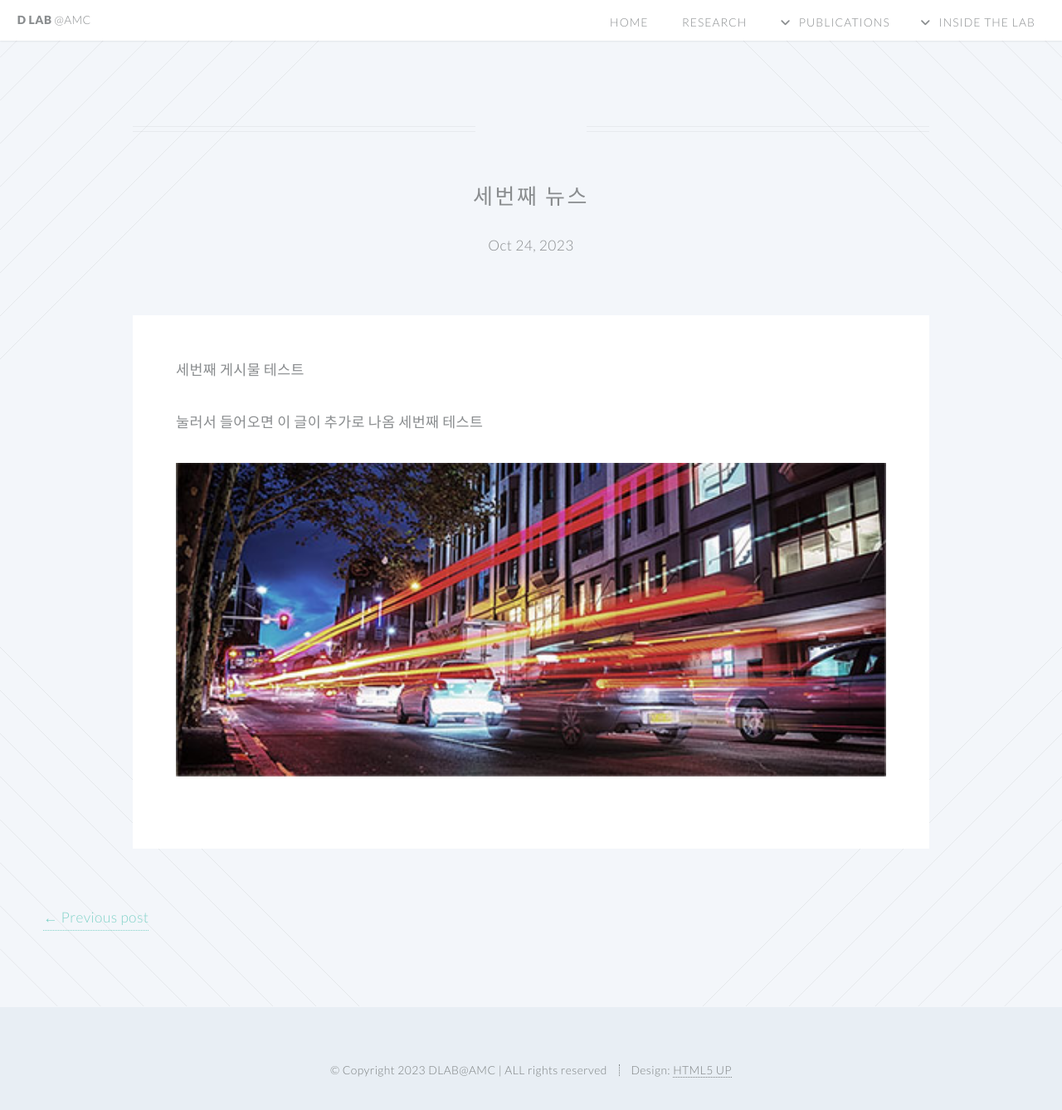
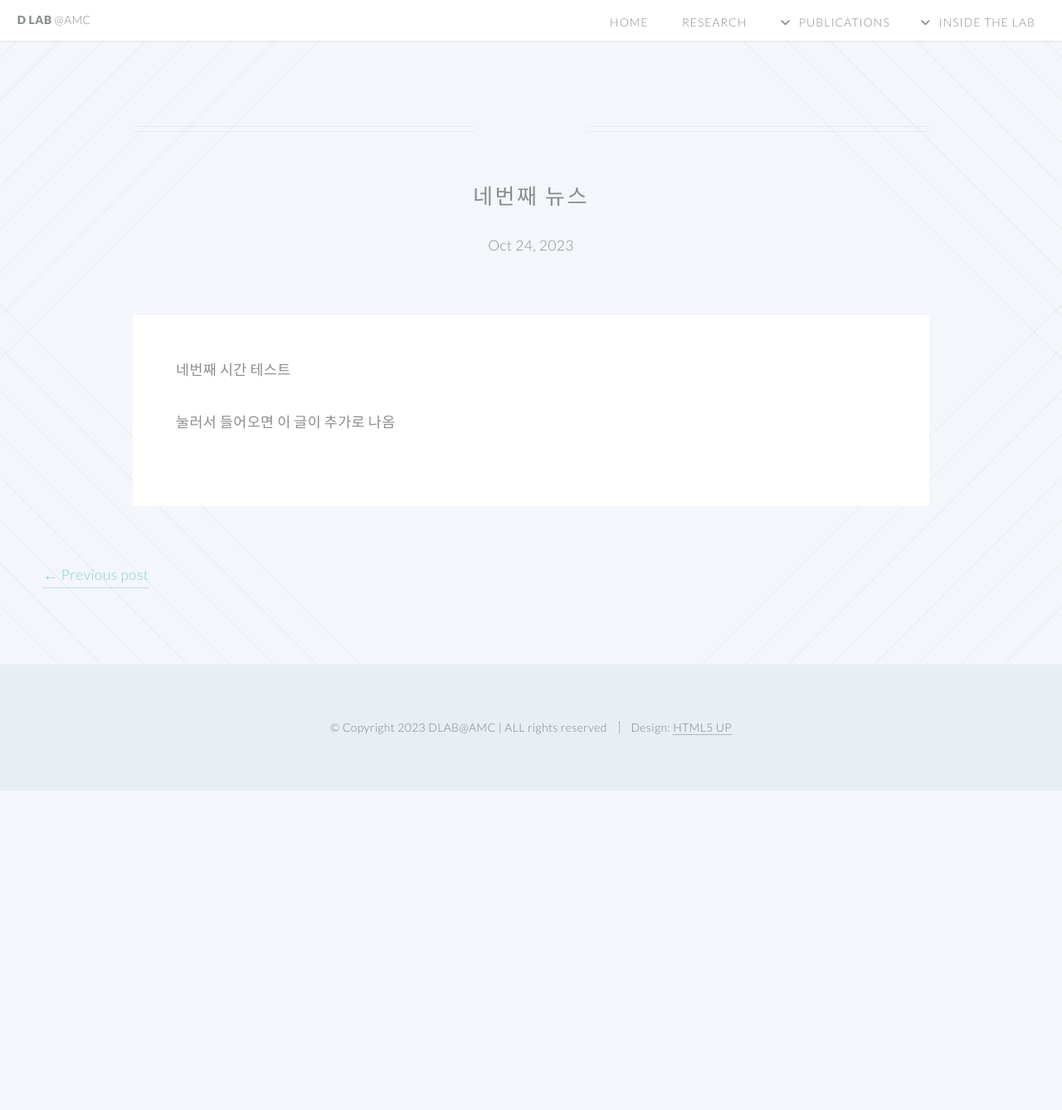
Before and after one commit to ydon1111/ydon1111.github.io, a Jekyll site: the page built from _posts/2023-10-24-test3-post.markdown, in a window 1280 px wide and 1366 px high. Shown: the top 1338 px of the window at 83% size. Built offline with Jekyll 4.4.1, drawn with Linux system fonts in a browser that asks for light colours; nearby versions of some CDN libraries.

```diff
--- a/Gemfile
+++ b/Gemfile
@@ -4,3 +4,5 @@
 gem 'public_suffix', '4.0.7'
 gem 'wdm', '>= 0.1.0'
 gem "webrick", "~> 1.8"
+gem 'tzinfo-data',
+platforms: [:x64_mingw, :mingw, :mswin]
--- a/_posts/2023-10-24-test3-post.markdown
+++ b/_posts/2023-10-24-test3-post.markdown
@@ -1,14 +1,10 @@
 ---
 layout: post
-title:  "세번째 뉴스"
-date:   2023-10-24 04:36:23
+title:  "네번째 뉴스"
+date:   2023-10-24 14:36:23
 ---
 
-세번째 게시물 테스트
+
+네번째 시간 테스트
 
 눌러서 들어오면 이 글이 추가로 나옴
-세번째 테스트
-
-
-
-<span class="image featured"><img src="/images/pic03.jpg" alt=""></span>
```
Also changed, not shown: _posts/2023-10-24-test4-post.markdown (added, +14 -0 lines), Gemfile.lock.
